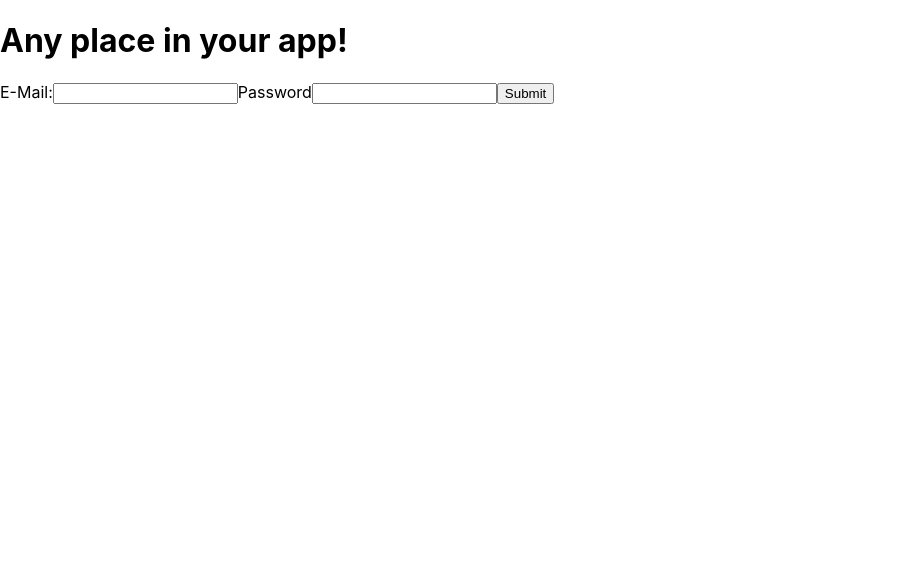
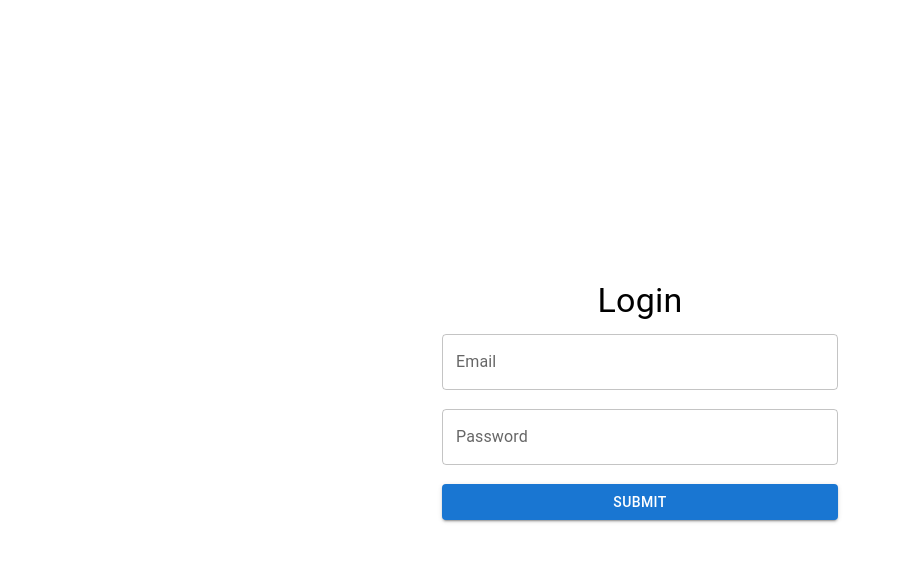
Before and after one commit to doeme07/2023uK294_DoHeu_publisher, a React (Create React App) app: page / in a window 1280 px wide. Shown: the top 562 px of the page, without its empty margins (0-902 px from the left). Built offline with nearby package versions, Linux system fonts and the light colour scheme.

Commit message:
adding add endpoint and continueing with ui

```diff
--- a/src/components/pages/AddPage.tsx
+++ b/src/components/pages/AddPage.tsx
@@ -1,10 +1,109 @@
-const RemovePage = () => {
+import { Box, Container, Grid, TextField, Typography } from "@mui/material";
+import Alert from '@mui/material/Alert';
+import React, { useState } from "react";
+import { Button } from "@mui/material";
+import { PublisherServicePost } from "./PublisherService";
+import { Field, Form, Formik } from "formik";
+import AppBar from "./organisms/AppBar";
 
-return(
-    <p>
-        Hello
-    </p>
-    )
-}
+const AddPage = () => {
+  const [isAdded, setIsAdded] = useState<boolean | null>(null);
 
-export default RemovePage;
+  const handleSubmit = async (values: any) => {
+    try {
+      const { publisherName, corporationDate } = values;
+
+      PublisherServicePost().postPublisher({
+        publisher_name: publisherName,
+        incorporation_date: corporationDate
+      }).then(response => {
+        setIsAdded(true);
+        console.log(response);
+      });
+
+    } catch (error) {
+      console.error("Form submission failed:", error);
+      setIsAdded(false);
+    }
+  };
+
+  const validateDate = (value: string) => {
+    const dateFormat = /^\d{4}-\d{2}-\d{2}$/;
+
+    if (!value.match(dateFormat)) {
+      return "Invalid date format. Please use the format YYYY-MM-DD.";
+    }
+
+    return "";
+  };
+
+  return (
+    <>
+      <AppBar />
+      <Box
+        display="flex"
+        justifyContent="center"
+        marginTop="2rem"
+      >
+        <Container maxWidth="md">
+          <Grid container justifyContent="center">
+            <Grid item xs={12} md={6}>
+              <Typography variant="h4" align="center" style={{ marginBottom: "2rem" }}>
+                ADD A CARD
+              </Typography>
+              <Formik
+                initialValues={{ publisherName: "", corporationDate: "" }}
+                onSubmit={handleSubmit}
+                validate={(values) => {
+                  const errors: { corporationDate?: string } = {};
+
+                  const errorMessageDate: string = validateDate(values.corporationDate);
+
+                  if (errorMessageDate !== "") {
+                    errors.corporationDate = errorMessageDate;
+                  }
+
+                  return errors;
+                }}
+              >
+                <Form>
+                  <div style={{ marginBottom: "1rem" }}>
+                    <Field name="publisherName" label="Publisher Name" as={TextField} fullWidth />
+                  </div>
+
+                  <div style={{ marginBottom: "1rem" }}>
+                    <Field
+                      name="corporationDate"
+                      label="Corporation Date"
+                      as={TextField}
+                      fullWidth
+                      validate={validateDate}
+                    />
+                  </div>
+
+                  {isAdded === true ? (
+                    <Alert severity="success" style={{ margin: "1rem" }}>
+                      Card successfully added!
+                    </Alert>
+                  ) : isAdded === false ? (
+                    <Alert severity="error" style={{ margin: "1rem" }}>
+                      Adding of Card failed!
+                    </Alert>
+                  ) : (
+                    <></>
+                  )}
+
+                  <Button type="submit" variant="contained" fullWidth size="large">
+                    Submit
+                  </Button>
+                </Form>
+              </Formik>
+            </Grid>
+          </Grid>
+        </Container>
+      </Box>
+    </>
+  );
+};
+
+export default AddPage;
--- a/src/components/pages/LoginPage.tsx
+++ b/src/components/pages/LoginPage.tsx
@@ -2,45 +2,47 @@ import React from "react";
 import { Formik, Form, Field, ErrorMessage } from "formik";
 import UserServicePost from "./LoginService";
 import { useNavigate } from "react-router-dom";
-
-
+import { Box, Container, Grid, TextField, Typography } from "@mui/material";
+import { Button } from "@mui/material";
 
 const LoginPage = () => {
   const navigate = useNavigate();
-    const handleSubmit = async (values: any) => {
-        console.log("im here.");
 
+  const handleSubmit = async (values: any, { setSubmitting, setErrors } : any) => {
     try {
-          console.log(values);
-
       const { email, password } = values;
-
 
       await UserServicePost().Login({
         email: email,
         password: password,
-          }).then(response => {
+      }).then((response) => {
         localStorage.setItem("accessToken", response.accessToken);
-            navigate("/publisher", {replace: true});
+        navigate("/publisher", { replace: true });
       });
-
-
 
     } catch (error) {
       console.error("Form submission failed:", error);
+      setSubmitting(false);
+      setErrors({ password: "Invalid email or password" });
     }
   };
 
-
-    return(
-  <div>
-    <h1>Any place in your app!</h1>
-
+  return (
+    <Box
+      display="flex"
+      justifyContent="center"
+      alignItems="center"
+      minHeight="100vh"
+    >
+      <Container maxWidth="xs">
+        <Typography variant="h4" align="center" gutterBottom>
+          Login
+        </Typography>
         <Formik
           initialValues={{ email: "", password: "" }}
           enableReinitialize
           validate={(values) => {
-        const errors: { email?: string } = {};
+            const errors: { email?: string; password?: string } = {};
 
             if (!values.email) {
               errors.email = "Required";
@@ -50,29 +52,66 @@ const LoginPage = () => {
               errors.email = "Invalid email address";
             }
 
+            if (!values.password) {
+              errors.password = "Required";
+            }
+
             return errors;
           }}
           onSubmit={handleSubmit}
         >
-      {({ isSubmitting, isValid }) => (
+          {({ isSubmitting, isValid, touched }) => (
             <Form>
-          <label htmlFor="email">E-Mail:</label>
-          <Field type="email" name="email" />
-          <ErrorMessage name="email" component="div" />
-          <label htmlFor="password">Password</label>
-          <Field type="password" name="password" />
+              <Grid container spacing={2}>
+                <Grid item xs={12}>
+                  <Field
+                    type="email"
+                    name="email"
+                    as={TextField}
+                    label="Email"
+                    fullWidth
+                    variant="outlined"
+                    error={
+                      touched.email && !isValid && !isSubmitting ? true : false
+                    }
+                    helperText={<ErrorMessage name="email" component="div" />}
+                  />
+                </Grid>
+                <Grid item xs={12}>
+                  <Field
+                    type="password"
+                    name="password"
+                    as={TextField}
+                    label="Password"
+                    fullWidth
+                    variant="outlined"
+                    error={
+                      touched.password && !isValid && !isSubmitting
+                        ? true
+                        : false
+                    }
+                    helperText={
                       <ErrorMessage name="password" component="div" />
-          <button type="submit" disabled={isSubmitting || !isValid}>
+                    }
+                  />
+                </Grid>
+                <Grid item xs={12}>
+                  <Button
+                    type="submit"
+                    variant="contained"
+                    fullWidth
+                    disabled={isSubmitting || !isValid}
+                  >
                     Submit
-          </button>
+                  </Button>
+                </Grid>
+              </Grid>
             </Form>
           )}
         </Formik>
-  </div>
-  )
-
-
-
+      </Container>
+    </Box>
+  );
 };
 
 export function formatAccessToken(response: any): string {
--- a/src/components/pages/PublisherService.ts
+++ b/src/components/pages/PublisherService.ts
@@ -13,15 +13,23 @@ export const PublisherServiceGetbyId = (api: AxiosInstance = defaultAxiosInstanc
 
 export const PublisherServiceGet= (api: AxiosInstance = defaultAxiosInstance) => ({
     getPublisher: async () => {
-        const response = await api.get<Publisher[]>(`publisher?_limit=20`);
+        const response = await api.get<Publisher[]>(`publisher`);
         return response.data;
     }
 });
 
 export const PublisherServicePost = (api: AxiosInstance = defaultAxiosInstance) => ({
-    getPublisher: async ({publisher_name, incorporation_date}: Publisher) => {
+    postPublisher: async ({publisher_name, incorporation_date}: Publisher) => {
+        console.log("testing..")
+        console.log(publisher_name);
+        console.log(incorporation_date)
         const response = await api.post<any>(`publisher`, { publisher_name, incorporation_date });
-        return response.data;
+        console.log(response);
+        if (response && response.status === 200) {
+            console.log("publisher successfully updated");
+        }else{
+            console.log("asldfkjkj");
+        }
     }
 });
 
--- a/src/components/pages/organisms/atoms/DeleteForm.tsx
+++ b/src/components/pages/organisms/atoms/DeleteForm.tsx
@@ -1,12 +1,11 @@
 import React, { useState } from "react";
-import Alert from '@mui/material/Alert';
-import { PublisherServiceDelete} from "../../PublisherService";
+import Alert from "@mui/material/Alert";
+import { PublisherServiceDelete } from "../../PublisherService";
 import { Button } from "@mui/material";
-
-
+import { Link, useNavigate } from "react-router-dom";
 
 const DeleteForm = ({ selectedCardIndex }: any) => {
-
+  const navigate = useNavigate();
   const [isDeleting, setIsDeleting] = useState<boolean | null>(null);
 
   const handleSubmit = async () => {
@@ -17,22 +16,22 @@ const DeleteForm = ({ selectedCardIndex }: any) => {
       await PublisherServiceDelete().getPublisher(selectedCardIndex);
 
       setIsDeleting(true);
-
     } catch (error) {
       console.error("Delete failed:", error);
       setIsDeleting(false);
-
     }
   };
 
   return (
     <div>
-    <Button onClick={handleSubmit} style={{ margin: "1rem" }}>Do you really want to delete?</Button>
+        <Button onClick={handleSubmit} style={{ margin: "1rem" }}>
+          Do you really want to delete?
+        </Button>
       {isDeleting === true ? (
         <Alert severity="success" style={{ margin: "1rem" }}>
           Card successfully deleted!
         </Alert>
-    ) :  isDeleting === false ? (
+      ) : isDeleting === false ? (
         <Alert severity="error" style={{ margin: "1rem" }}>
           Deleting of Card failed!
         </Alert>
--- a/src/components/pages/organisms/atoms/EditForm.tsx
+++ b/src/components/pages/organisms/atoms/EditForm.tsx
@@ -22,7 +22,7 @@ const EditForm = ({ selectedCardIndex }: any) => {
       await PublisherServicePut().getPublisher(selectedCardIndex, {
         publisher_name: publisherName,
         incorporation_date: corporationDate,
-      });
+      }).then();
 
       console.log("Form submitted successfully!");
     } catch (error) {
--- /dev/null
+++ b/src/components/pages/organisms/atoms/addIconMenu.tsx
@@ -0,0 +1,15 @@
+import AddIcon from '@mui/icons-material/Add';
+import { useNavigate } from 'react-router-dom';
+
+const AddIconCustom = () => {
+    const navigate = useNavigate();
+
+    return (
+        <AddIcon
+                  onClick={() => navigate("add", {replace : true})}
+                  sx={{ "&:hover": { color: "#1976d2", cursor: "pointer" } }}
+                />
+    )
+}
+
+export default AddIconCustom;
```
Also changed, not shown: src/components/pages/organisms/AppBar.tsx (+8 -11 lines), src/components/pages/organisms/RemovePage.tsx (deleted, +0 -10 lines). Lines whose indentation alone changed are shown as unchanged.
